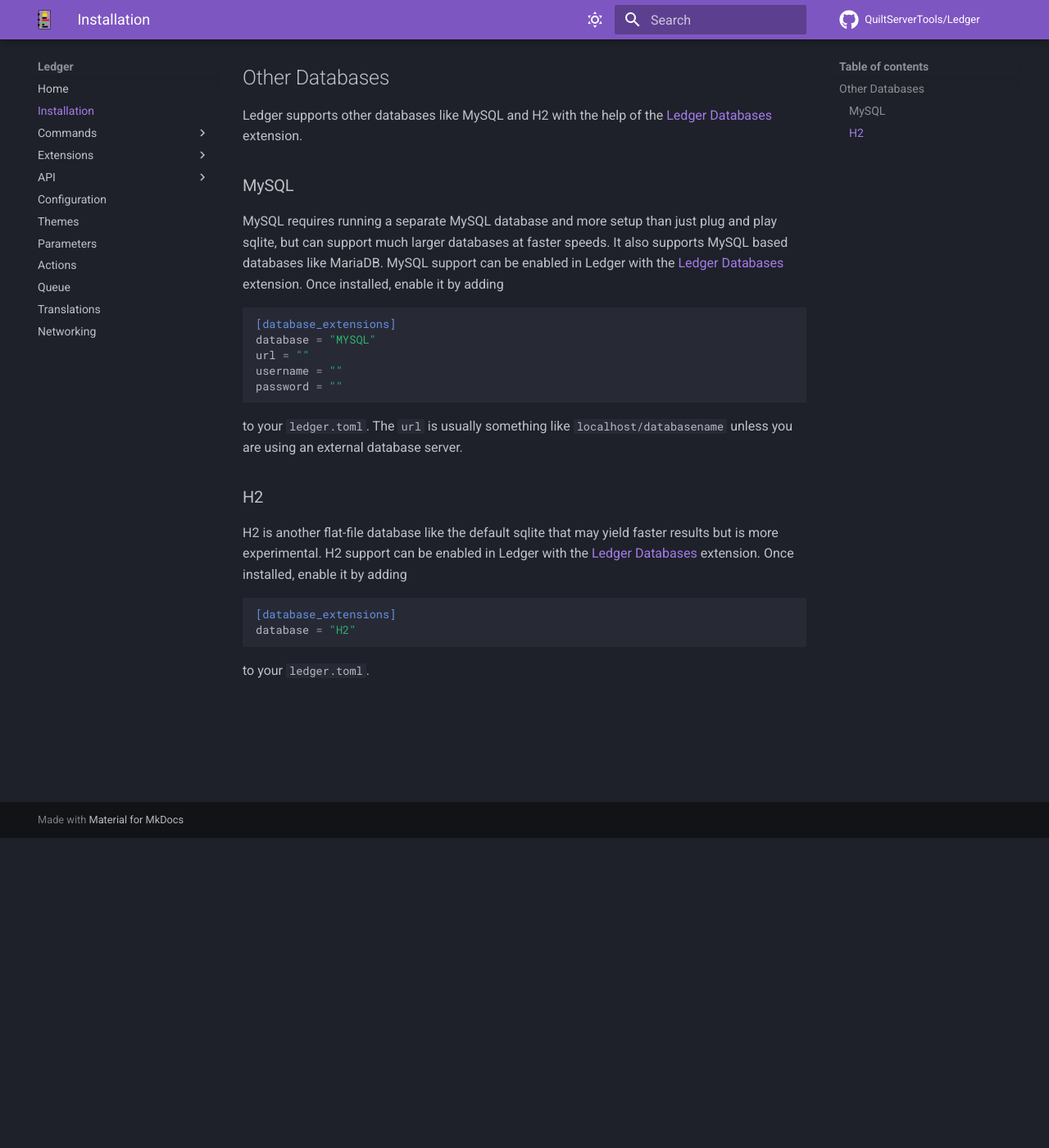
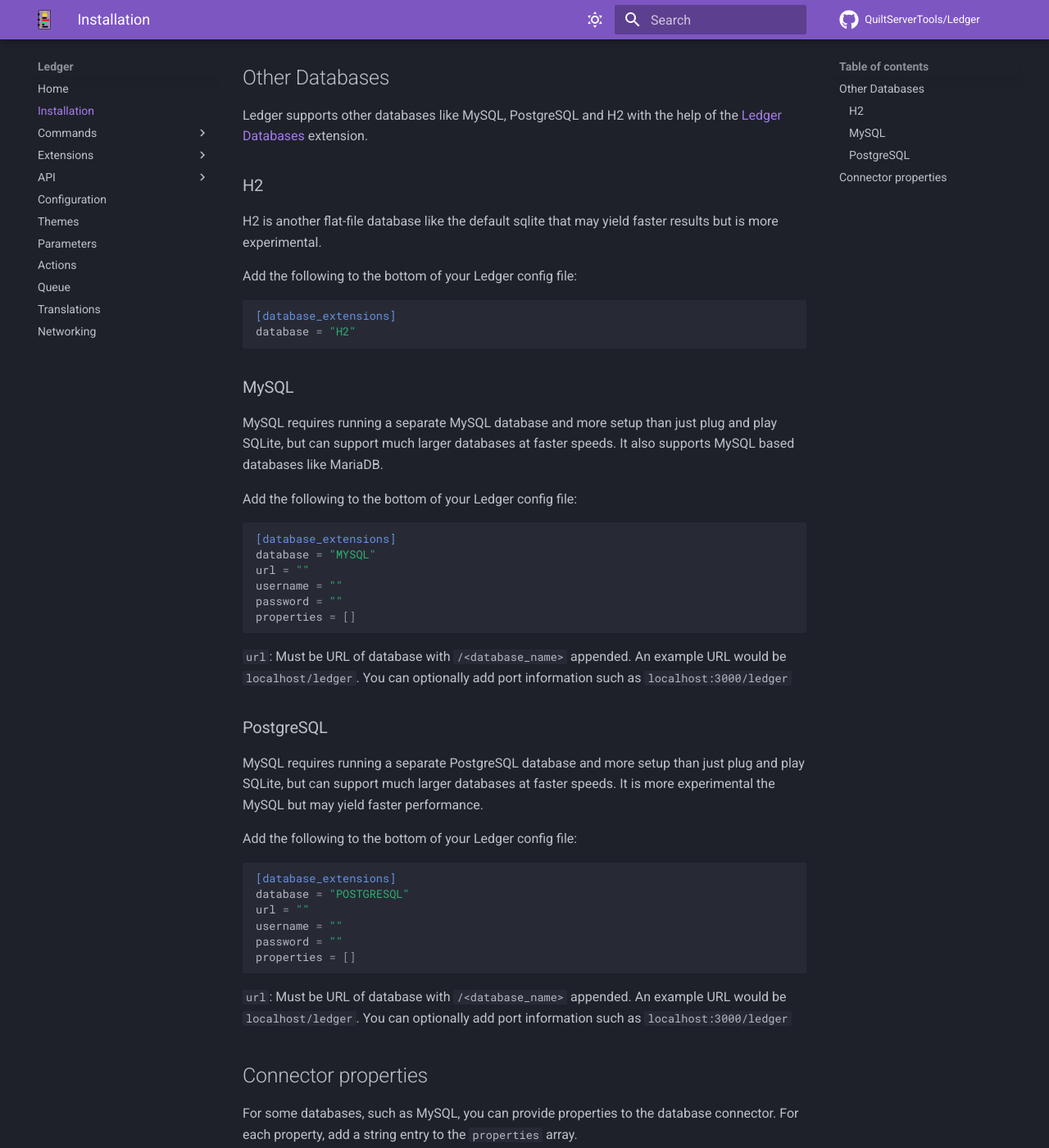
Before and after one commit to QuiltServerTools/Ledger, an MkDocs documentation site: the page built from docs/install.md, in a window 1280 px wide and 1400 px high, scrolled down 378 px. Shown: the whole window at 82% size. Built offline with MkDocs 1.6.1 and Material for MkDocs 9.7.7, drawn with Linux system fonts in a browser that asks for light colours; comment, search, counter and statistics services are not loaded; the version menu is left out; some of the changed text lies outside the part shown.

Commit message:
Update install.md

````diff
--- a/docs/install.md
+++ b/docs/install.md
@@ -10,29 +10,55 @@
 Run into any issues? Join our [Discord](https://discord.gg/UxHnDWr) for support!
 
 ## Other Databases
-Ledger supports other databases like MySQL and H2 with the help of the [Ledger Databases](https://www.curseforge.com/minecraft/mc-mods/ledger-databases) extension.
+Ledger supports other databases like MySQL, PostgreSQL and H2 with the help of the [Ledger Databases](https://www.curseforge.com/minecraft/mc-mods/ledger-databases) extension.
+
+### H2
+H2 is another flat-file database like the default sqlite that may yield faster results but is more experimental.
+
+Add the following to the bottom of your Ledger config file:
+
+```toml
+[database_extensions]
+database = "H2"
+```
 
 ### MySQL
-MySQL requires running a separate MySQL database and more setup than just plug and play sqlite, but can support much larger databases at faster speeds.
+MySQL requires running a separate MySQL database and more setup than just plug and play SQLite, but can support much larger databases at faster speeds.
 It also supports MySQL based databases like MariaDB.
-MySQL support can be enabled in Ledger with the [Ledger Databases](https://www.curseforge.com/minecraft/mc-mods/ledger-databases) extension.
-Once installed, enable it by adding
+
+Add the following to the bottom of your Ledger config file:
+
 ```toml
 [database_extensions]
 database = "MYSQL"
 url = ""
 username = ""
 password = ""
+properties = []
 ```
-to your `ledger.toml`.
-The `url` is usually something like `localhost/databasename` unless you are using an external database server.
 
-### H2
-H2 is another flat-file database like the default sqlite that may yield faster results but is more experimental.
-H2 support can be enabled in Ledger with the [Ledger Databases](https://www.curseforge.com/minecraft/mc-mods/ledger-databases) extension.
-Once installed, enable it by adding
+`url`: Must be URL of database with `/<database_name>` appended. An example URL would be `localhost/ledger`. You can optionally add port information such as `localhost:3000/ledger`
+
+### PostgreSQL
+MySQL requires running a separate PostgreSQL database and more setup than just plug and play SQLite, but can support much larger databases at faster speeds. It is more experimental the MySQL but may yield faster performance.
+
+Add the following to the bottom of your Ledger config file:
+
 ```toml
 [database_extensions]
-database = "H2"
+database = "POSTGRESQL"
+url = ""
+username = ""
+password = ""
+properties = []
 ```
-to your `ledger.toml`.
+
+`url`: Must be URL of database with `/<database_name>` appended. An example URL would be `localhost/ledger`. You can optionally add port information such as `localhost:3000/ledger`
+
+## Connector properties
+
+For some databases, such as MySQL, you can provide properties to the database connector. For each property, add a string entry to the `properties` array.
+
+```toml
+properties = ["useJDBCCompliantTimezoneShift=true", "useLegacyDatetimeCode=false", "serverTimezone=UTC"]
+```
````
